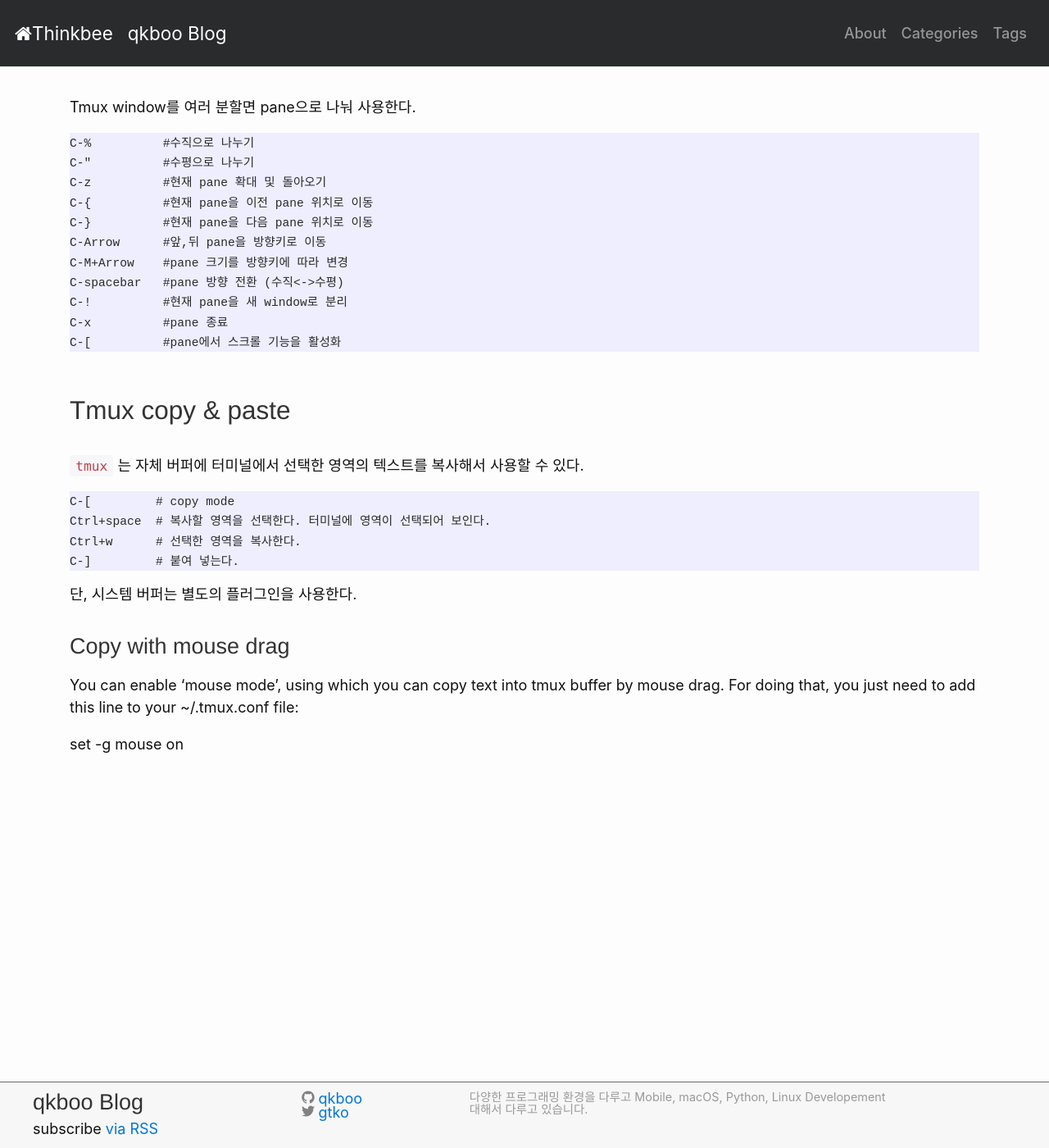
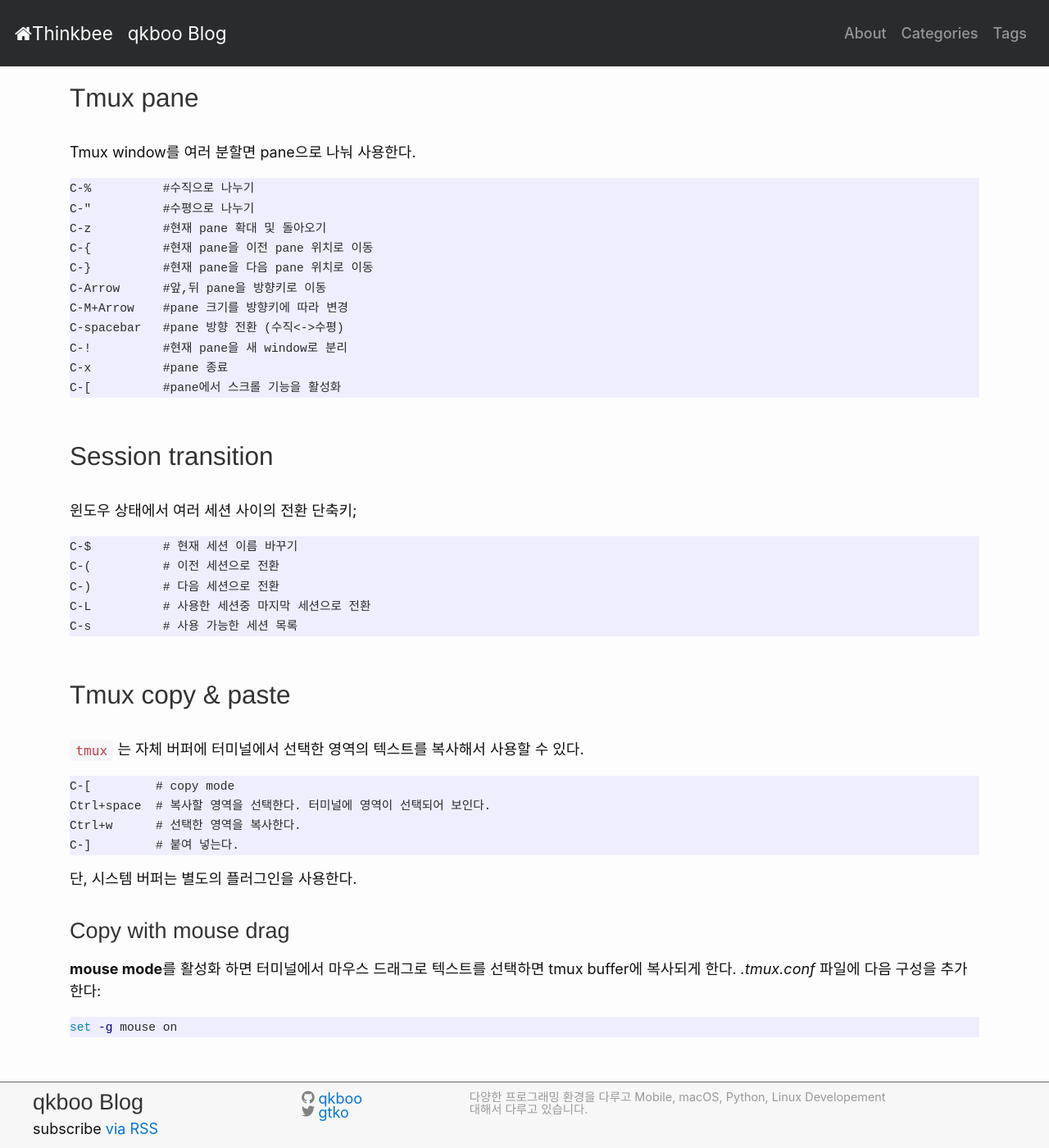
Before and after one commit to webhacking/qkboo.github.io, a Jekyll site: the page built from _posts/linux/2017-05-05-tmux-cheatsheet.md, in a window 1280 px wide and 1400 px high, scrolled down 2325 px. Shown: the whole window at 82% size. Built offline with Jekyll 4.4.1, drawn with Linux system fonts in a browser that asks for light colours; nearby versions of some CDN libraries; comment, search, counter and statistics services are not loaded; some of the changed text lies outside the part shown.

Commit message:
modify: tmux cheatsheet

````diff
--- a/_posts/linux/2017-05-05-tmux-cheatsheet.md
+++ b/_posts/linux/2017-05-05-tmux-cheatsheet.md
@@ -7,9 +7,14 @@
 - Linux
 ---
 
-터미널 명령은 `$ tmux` 로 표현하고, Tmux window 에서 컨트롤을 위한 Prefix key 키 조합은 는 **C** 표기하고, Meta key인 `Alt`는 **M**으로 표기한다.
+> - 2017-07-14: 윈도우에서 session 관리
+> - 2017-07-10: tmux copy & paste
+{:.right-history}
 
-`.tmux.conf` 에서 기능키/메타키 연결
+
+터미널 명령은 `$ tmux` 로 표현하고, Tmux window 에서 Prefix key 키 조합은 는 *C*{:.keyword} 표기하고, Meta key인 `Alt`는 *M*{:.keyword}으로 표기한다 - [Tmux Start](http://localhost:4000/linux/tmux/2017/05/04/tmux-start.html) 참조.
+
+여기서는 *.tmux.conf* 에서 기능키/메타키 연결해서 기본 Prefix key인 `Ctrl+b` 를 `Ctrl+a`로 묶었다.
 
 ```bash
 set -g prefix C-a
@@ -122,6 +125,19 @@
 ```
 
 
+### Session transition
+
+윈도우 상태에서 여러 세션 사이의 전환 단축키;
+
+```
+C-$          # 현재 세션 이름 바꾸기
+C-(          # 이전 세션으로 전환
+C-)          # 다음 세션으로 전환
+C-L          # 사용한 세션중 마지막 세션으로 전환
+C-s          # 사용 가능한 세션 목록
+```
+
+
 ### Tmux copy & paste
 
 `tmux` 는 자체 버퍼에 터미널에서 선택한 영역의 텍스트를 복사해서 사용할 수 있다.
@@ -137,9 +153,12 @@
 
 #### Copy with mouse drag
 
-You can enable ‘mouse mode’, using which you can copy text into tmux buffer by mouse drag. For doing that, you just need to add this line to your ~/.tmux.conf file:
+**mouse mode**를 활성화 하면 터미널에서 마우스 드래그로 텍스트를 선택하면 tmux buffer에 복사되게 한다. *.tmux.conf* 파일에 다음 구성을 추가한다:
 
+```sh
 set -g mouse on
+```
+
 
 <!--
 ## 참조
````
Also changed, not shown: other parts of _posts/linux/2017-05-05-tmux-cheatsheet.md (+0 -2 lines).
